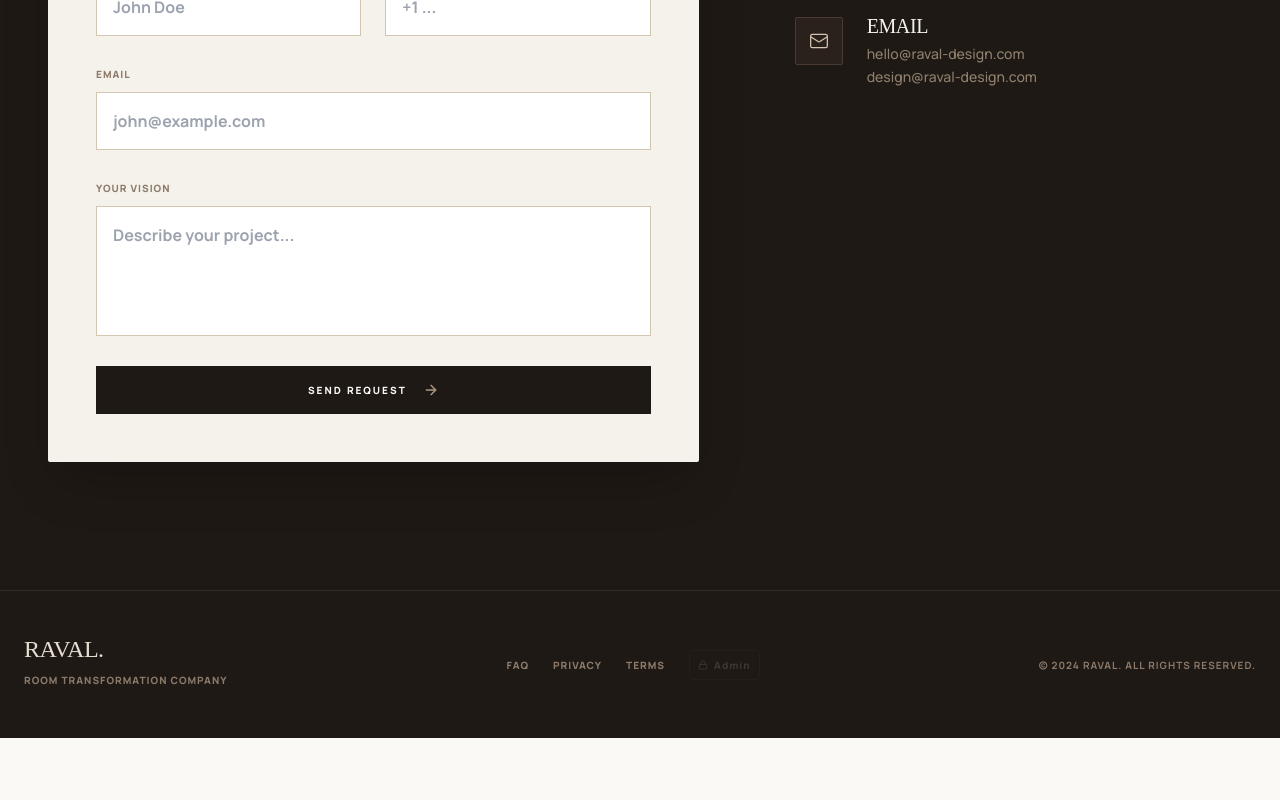
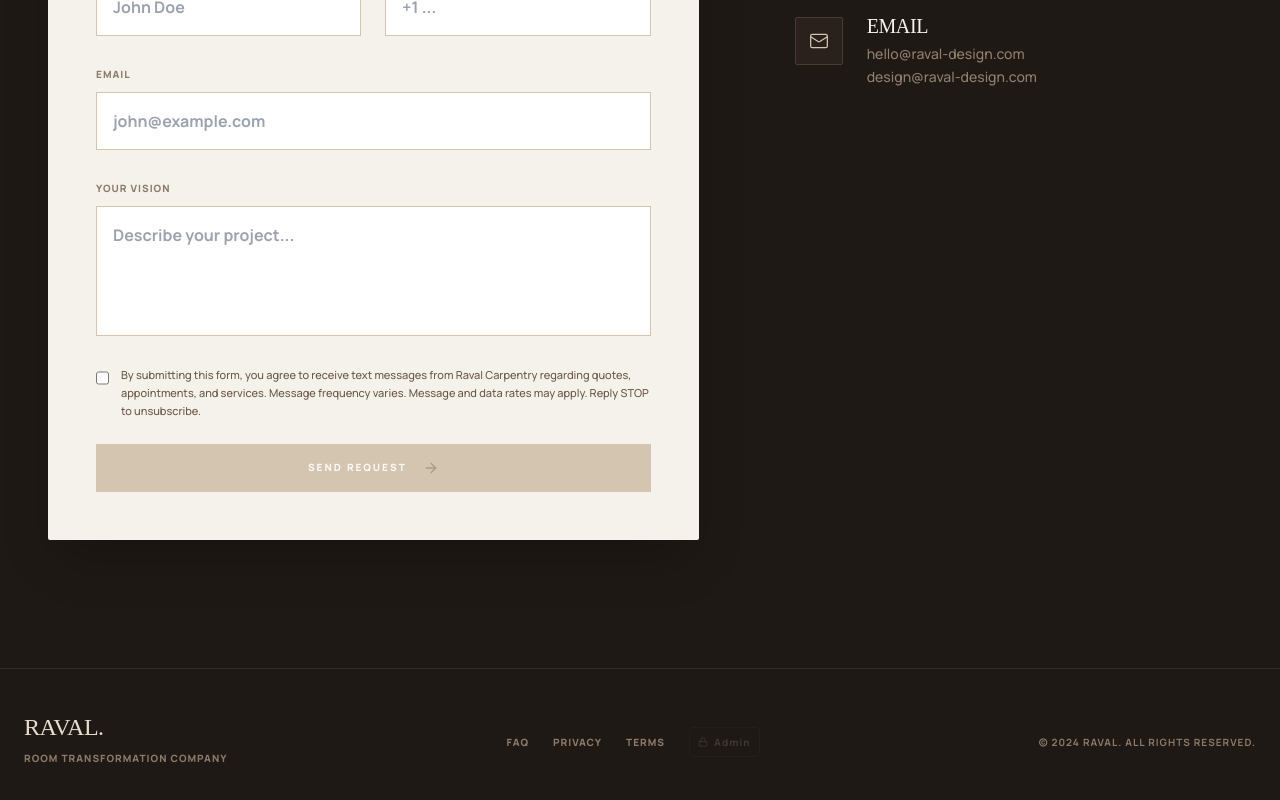
Before and after one commit to carlospulido9610/web2, a React (Vite) app: page / in a window 1280 px wide. Shown: the part 4603-5403 px from the top of the page. Before the commit the page ends 5341 px from the top, so only its background shows below. Built offline with nearby package versions, Linux system fonts and the light colour scheme; a web font is replaced by a local one.

Commit message:
feat: re-add SMS agreement checkbox to contact form

```diff
--- a/components/ContactForm.tsx
+++ b/components/ContactForm.tsx
@@ -16,6 +16,7 @@ export const ContactForm: React.FC = () => {
   const [selectedDate, setSelectedDate] = useState<Date | null>(null);
   const [selectedTime, setSelectedTime] = useState<string | null>(null);
   const [bookingStep, setBookingStep] = useState<'date' | 'details' | 'success'>('date');
+  const [agreed, setAgreed] = useState(false);
 
   useEffect(() => {
     const handleModeChange = (e: any) => {
@@ -42,7 +43,7 @@ export const ContactForm: React.FC = () => {
     const daysInMonth = getDaysInMonth(year, month);
     const firstDay = getFirstDayOfMonth(year, month);
     const today = new Date();
-    today.setHours(0,0,0,0);
+    today.setHours(0, 0, 0, 0);
     const blanks = Array(firstDay).fill(null);
     const days = Array.from({ length: daysInMonth }, (_, i) => i + 1);
 
@@ -151,7 +152,24 @@ export const ContactForm: React.FC = () => {
                     <label className="text-[10px] font-manrope font-black uppercase tracking-widest text-wood-500">Your Vision</label>
                     <textarea rows={4} className="w-full bg-white border border-wood-300 p-4 font-manrope font-bold text-wood-900 focus:border-wood-500 outline-none resize-none" placeholder="Describe your project..."></textarea>
                   </div>
-                  <button type="submit" className="w-full py-4 bg-wood-900 text-wood-50 text-[10px] font-manrope font-black uppercase tracking-[0.2em] hover:bg-wood-800 transition-all flex items-center justify-center gap-4">
+                  <div className="flex items-start gap-3">
+                    <input
+                      type="checkbox"
+                      id="sms-agreement-msg"
+                      required
+                      checked={agreed}
+                      onChange={(e) => setAgreed(e.target.checked)}
+                      className="mt-1 w-4 h-4 rounded border-wood-300 text-wood-900 focus:ring-wood-500"
+                    />
+                    <label htmlFor="sms-agreement-msg" className="text-[11px] leading-relaxed text-wood-600 font-medium">
+                      By submitting this form, you agree to receive text messages from Raval Carpentry regarding quotes, appointments, and services. Message frequency varies. Message and data rates may apply. Reply STOP to unsubscribe.
+                    </label>
+                  </div>
+                  <button
+                    type="submit"
+                    disabled={!agreed}
+                    className={`w-full py-4 text-wood-50 text-[10px] font-manrope font-black uppercase tracking-[0.2em] transition-all flex items-center justify-center gap-4 ${agreed ? 'bg-wood-900 hover:bg-wood-800' : 'bg-wood-300 cursor-not-allowed'}`}
+                  >
                     Send Request <ArrowRight size={16} className="text-wood-400" />
                   </button>
                 </form>
@@ -172,7 +190,26 @@ export const ContactForm: React.FC = () => {
                           <input required className="w-full bg-white border border-wood-300 p-3 font-manrope font-bold text-wood-900" />
                         </div>
                       ))}
-                      <button type="submit" className="w-full py-4 bg-wood-900 text-wood-50 text-[10px] font-manrope font-black uppercase tracking-widest mt-6">Confirm Appointment</button>
+                      <div className="flex items-start gap-3 pt-2">
+                        <input
+                          type="checkbox"
+                          id="sms-agreement-book"
+                          required
+                          checked={agreed}
+                          onChange={(e) => setAgreed(e.target.checked)}
+                          className="mt-1 w-4 h-4 rounded border-wood-300 text-wood-900 focus:ring-wood-500"
+                        />
+                        <label htmlFor="sms-agreement-book" className="text-[11px] leading-relaxed text-wood-600 font-medium">
+                          By submitting this form, you agree to receive text messages from Raval Carpentry regarding quotes, appointments, and services. Message frequency varies. Message and data rates may apply. Reply STOP to unsubscribe.
+                        </label>
+                      </div>
+                      <button
+                        type="submit"
+                        disabled={!agreed}
+                        className={`w-full py-4 text-wood-50 text-[10px] font-manrope font-black uppercase tracking-widest mt-6 transition-all ${agreed ? 'bg-wood-900 hover:bg-wood-800' : 'bg-wood-300 cursor-not-allowed'}`}
+                      >
+                        Confirm Appointment
+                      </button>
                     </form>
                   </div>
                 )}
@@ -181,7 +218,7 @@ export const ContactForm: React.FC = () => {
                     <CheckCircle2 size={60} className="text-wood-900 mb-6" />
                     <h3 className="text-4xl font-canale text-wood-900 mb-4 uppercase">Confirmed!</h3>
                     <p className="text-wood-600 font-manrope font-bold mb-8">We've sent a confirmation email.</p>
-                    <button onClick={() => {setMode('message'); setBookingStep('date');}} className="text-[10px] font-manrope font-black uppercase tracking-widest border-b-2 border-wood-900 pb-1">Close</button>
+                    <button onClick={() => { setMode('message'); setBookingStep('date'); }} className="text-[10px] font-manrope font-black uppercase tracking-widest border-b-2 border-wood-900 pb-1">Close</button>
                   </div>
                 )}
               </div>
@@ -192,9 +229,9 @@ export const ContactForm: React.FC = () => {
           <div className="lg:col-span-5 flex flex-col gap-12 order-2">
             <div className="grid grid-cols-1 sm:grid-cols-2 lg:grid-cols-1 gap-y-12 gap-x-8">
               {[
-                {icon: MapPin, title: 'Workshop Address', desc: '8074 Shoal Creek Blvd, Suite 204\nAustin, TX 78757'},
-                {icon: Phone, title: 'Phone', desc: '+1 (512) 555-0198\nMon-Fri: 8:00 - 17:00'},
-                {icon: Mail, title: 'Email', desc: 'hello@raval-design.com\ndesign@raval-design.com'}
+                { icon: MapPin, title: 'Workshop Address', desc: '8074 Shoal Creek Blvd, Suite 204\nAustin, TX 78757' },
+                { icon: Phone, title: 'Phone', desc: '+1 (512) 555-0198\nMon-Fri: 8:00 - 17:00' },
+                { icon: Mail, title: 'Email', desc: 'hello@raval-design.com\ndesign@raval-design.com' }
               ].map((item, i) => (
                 <div key={i} className="flex items-start gap-6 group">
                   <div className="w-12 h-12 flex items-center justify-center border border-wood-700 bg-wood-800/50 text-wood-300 rounded-sm group-hover:border-wood-500 group-hover:text-wood-100 transition-colors shrink-0">
```
